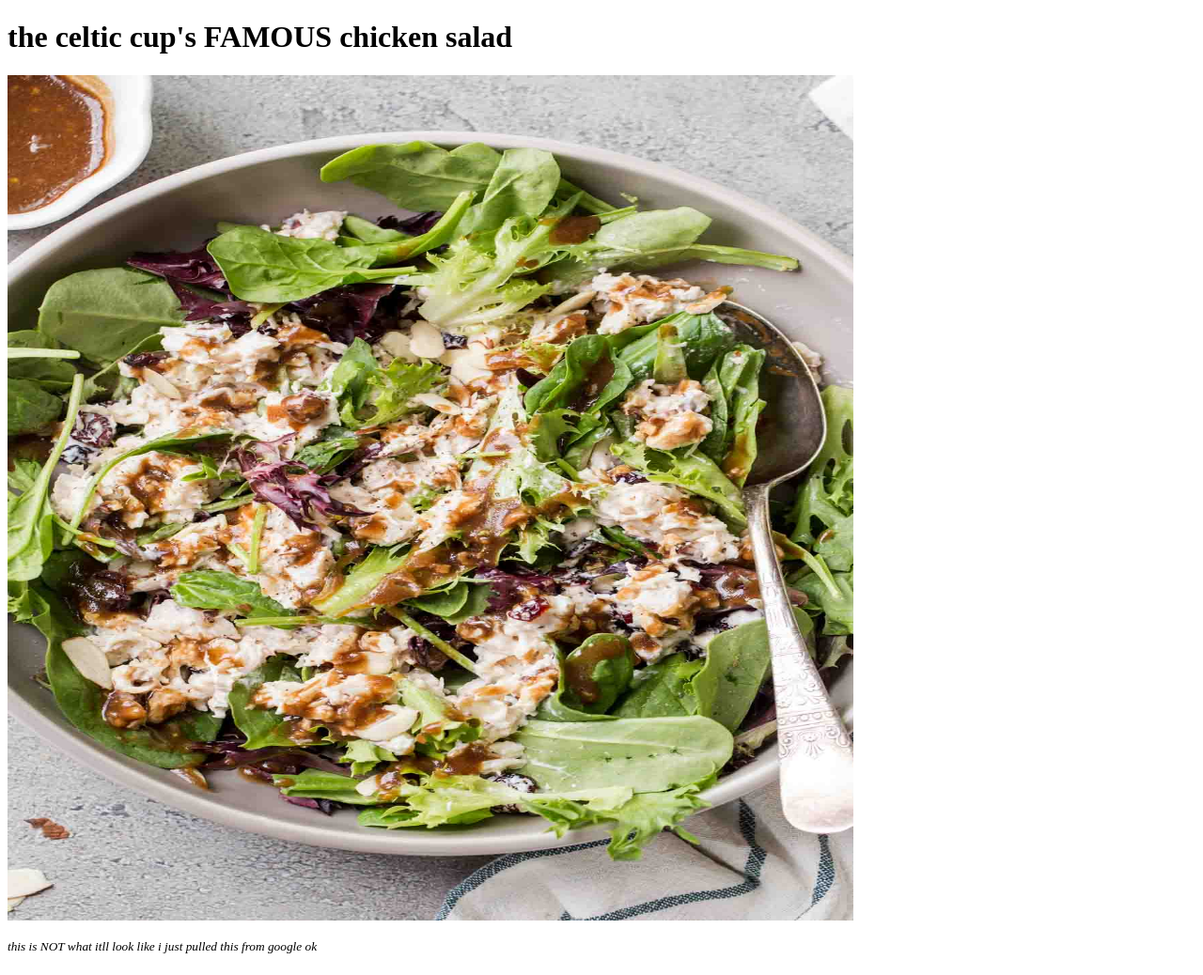
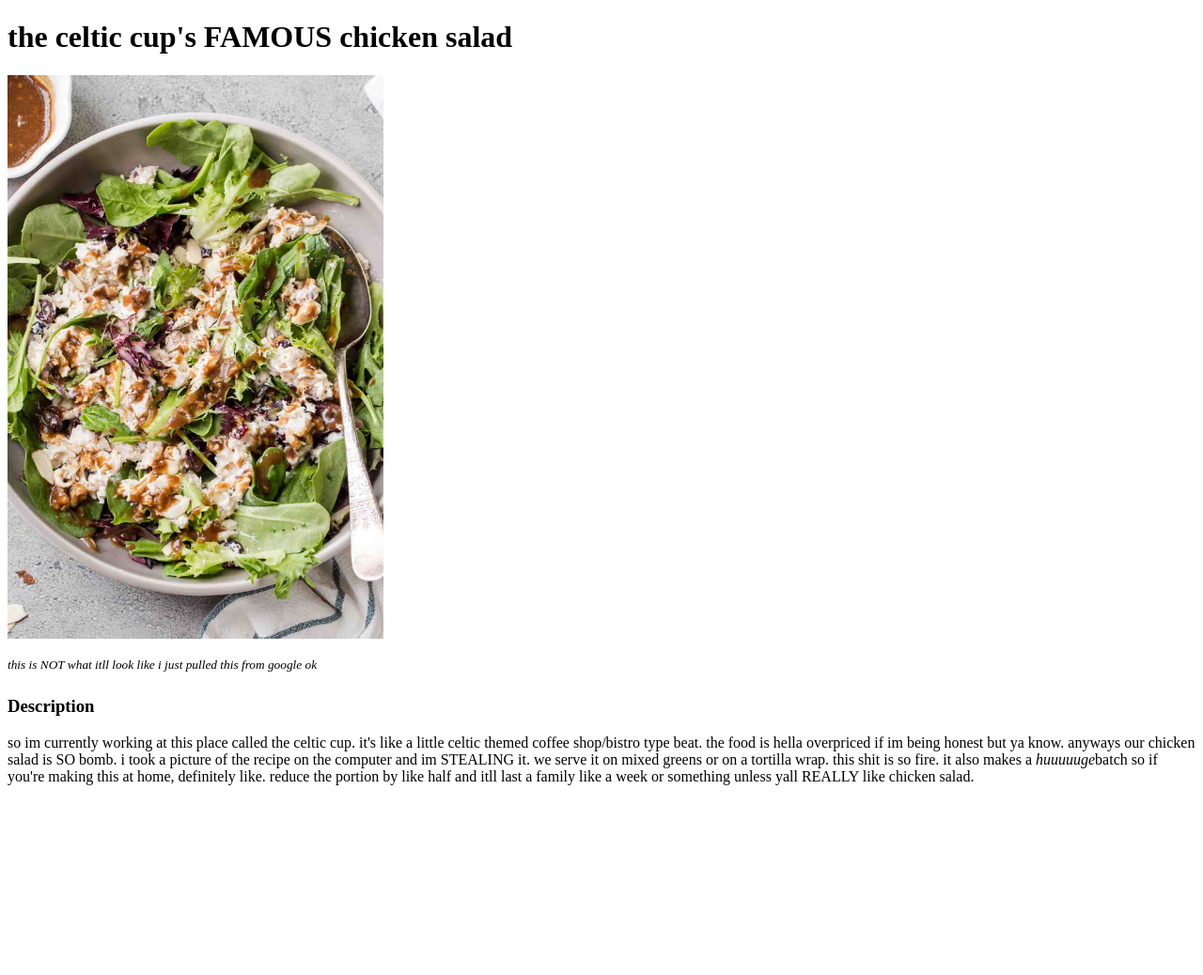
Before and after one commit to skeoswf/odin-recipes, a plain HTML site: page recipes/celticcupchickensalad.html in a window 1280 px wide. Shown: the whole page at 94% size. After the commit the page ends 852 px from the top, so only its background shows below. Drawn offline with Linux system fonts and the light colour scheme.

Commit message:
Add description for celticcupchickensalad.html

```diff
--- a/recipes/celticcupchickensalad.html
+++ b/recipes/celticcupchickensalad.html
@@ -8,9 +8,18 @@
     </head>
 
     <body>
+
         <h1>the celtic cup's FAMOUS chicken salad</h1>
-        <img src="../img/chickensaladovergreens.jpg" alt="random google image of chicken salad on greens" width="900" height="900">
+        <img src="../img/chickensaladovergreens.jpg" alt="random google image of chicken salad on greens" width="400" height="600">
         <p><sup><em>this is NOT what itll look like i just pulled this from google ok</em></sup></p>
+        <h3>Description</h3>
+        <p>so im currently working at this place called the celtic cup. it's like a little celtic themed coffee shop/bistro type beat.
+            the food is hella overpriced if im being honest but ya know. anyways our chicken salad is SO bomb. i took a picture of the recipe
+            on the computer and im STEALING it. we serve it on mixed greens or on a tortilla wrap. this shit is so fire. it also makes a
+            <em>huuuuuge</em>batch so if you're making this at home, definitely like. reduce the portion by like half and itll last a family like
+            a week or something unless yall REALLY like chicken salad.
+        </p>
+
     </body>
 
 </html>
```
